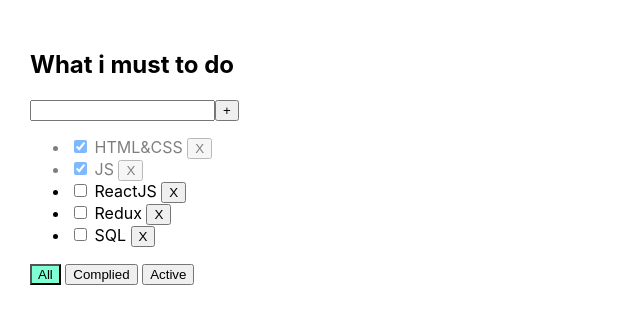
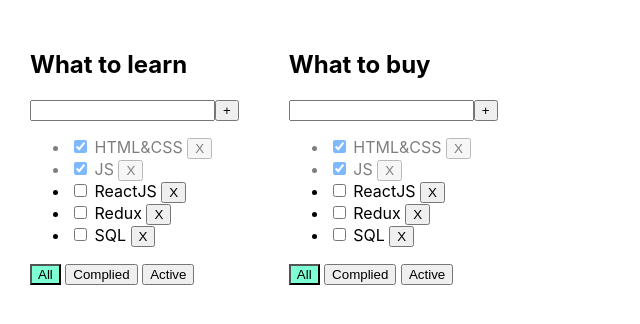
Before and after one commit to AnatoliyPologovoy/todolist, a React (Create React App) app: page / in a window 1280 px wide. Shown: the top 324 px of the page, without its empty margins (0-640 px from the left). Built offline with nearby package versions, Linux system fonts and the light colour scheme.

Commit message:
add maping tdl and filtering tasks

```diff
--- a/src/App.tsx
+++ b/src/App.tsx
@@ -1,11 +1,21 @@
 import React, {useState} from 'react';
 import './App.css';
-import {TasksType, Todolist} from "./Todolist";
+import {FilterType, TaskType, Todolist} from "./Todolist";
 import {v1} from "uuid";
 
+export type TodoListType = {
+    id: string
+    title: string
+    filter: FilterType
+}
 
-function App() {
-    const h1 = 'What i must to do';
+function App(): JSX.Element {
+    const tdlId_1 = v1()
+    const tdlId_2 = v1()
+    const [todoLists, setTodoLists] = useState<Array<TodoListType>>([
+        {id: tdlId_1, title: 'What to learn', filter: 'all'},
+        {id: tdlId_2, title: 'What to buy', filter: 'all'}
+    ])
 
     let [tasks, setTask] = useState([
         {id: v1(), title: "HTML&CSS", isDone: true},
@@ -23,7 +33,7 @@
 
     const changeIsDoneTask = (id: string, newIsDown: boolean) => {
         setTask(tasks.map(
-            el => el.id === id ? {...el, isDone: newIsDown} : el ))
+            el => el.id === id ? {...el, isDone: newIsDown} : el))
     }
 
     const addTask = (titleTask: string) => {
@@ -31,15 +41,38 @@
         setTask([newTask, ...tasks])
     }
 
+    const filteringTasks = (tasks: TaskType[], filter:FilterType) => {
+        const filteredTasks = tasks
+        switch (filter) {
+            case "active":
+                return filteredTasks.filter(task => !task.isDone)
+            case "complied":
+                return filteredTasks.filter(task => task.isDone)
+            default:
+                return filteredTasks
+        }
+    }
+
+    const todoListsComponents = todoLists.map(tdl => {
+        const filteredTasks: TaskType[] = filteringTasks(tasks, tdl.filter)
+        return (
+            <Todolist
+                key={tdl.id}
+                id={tdl.id}
+                header={tdl.title}
+                filter={tdl.filter}
+                tasks={filteredTasks}
+                removeTask={removeTask}
+                changeStatusTask={changeIsDoneTask}
+                addTask={addTask}
+            />
+        )
+    })
+
+
     return (
         <div className="App">
-            <Todolist header={h1}
-                      tasks={tasks}
-                      removeTask={removeTask}
-                      changeStatusTask={changeIsDoneTask}
-                      addTask={addTask}
-            />
-
+            {todoListsComponents}
         </div>
     );
 }
--- a/src/Todolist.tsx
+++ b/src/Todolist.tsx
@@ -3,39 +3,32 @@
 
 
 type TodolistPropsType = {
+    id: string
     header: string,
-    tasks: TasksType[],
+    tasks: TaskType[],
+    filter: FilterType
     removeTask: (id: string) => void,
     changeStatusTask: (id: string, newIsDone: boolean) => void
     addTask: (titleTask: string) => void
 }
 
-export type TasksType = {
+export type TaskType = {
     id: string,
     title: string,
     isDone: boolean
 }
 
-type filterType = 'all' | 'complied' | 'active'
+export type FilterType = 'all' | 'complied' | 'active'
 
 export function Todolist(props: TodolistPropsType) {
     let tasks = props.tasks;
 
-    let [filter, setFilter] = useState<filterType>('all')
     let [inputValue, setInputValue] = useState<string>('')
     let [error, setError] = useState<string | null>(null)
 
-    //filtering tasks
-    if (filter === 'complied') {
-        tasks = tasks.filter(task => task.isDone)
-    }
-    if (filter === 'active') {
-        tasks = tasks.filter(task => !task.isDone)
-    }
-
-    const filterButtonHandler = (filterWord:filterType) => {
-        setFilter(filterWord)
-    }
+    // const filterButtonHandler = (filterWord:FilterType) => {
+    //     setFilter(filterWord)
+    // }
 
 
     //Tasks array
@@ -93,18 +86,18 @@
                 {renderTasksList}
             </ul>
             <button onClick={() => {
-                filterButtonHandler('all')
-            }} className={filter === 'all' ? s.activeFilter : ''}>All
+                // filterButtonHandler('all')
+            }} className={props.filter === 'all' ? s.activeFilter : ''}>All
             </button>
             &nbsp;
             <button onClick={() => {
-                filterButtonHandler('complied')
-            } } className={filter === 'complied' ? s.activeFilter : ''}>Complied
+                // filterButtonHandler('complied')
+            } } className={props.filter === 'complied' ? s.activeFilter : ''}>Complied
             </button>
             &nbsp;
             <button onClick={() => {
-                filterButtonHandler('active')
-            }} className={filter === 'active' ? s.activeFilter : ''}>Active
+                // filterButtonHandler('active')
+            }} className={props.filter === 'active' ? s.activeFilter : ''}>Active
             </button>
         </div>
     )
```
